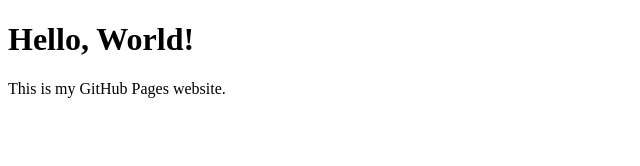
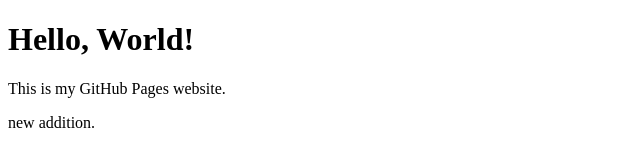
Before and after one commit to RyanWinters/Options, a plain HTML site: page index.html in a window 1280 px wide. Shown: the whole page, without its empty margins (0-640 px from the left). Drawn offline with Linux system fonts and the light colour scheme.

Commit message:
Update index.html

```diff
--- a/index.html
+++ b/index.html
@@ -6,5 +6,6 @@
 <body>
     <h1>Hello, World!</h1>
     <p>This is my GitHub Pages website.</p>
+    <p> new addition.</p>
 </body>
 </html>
```
